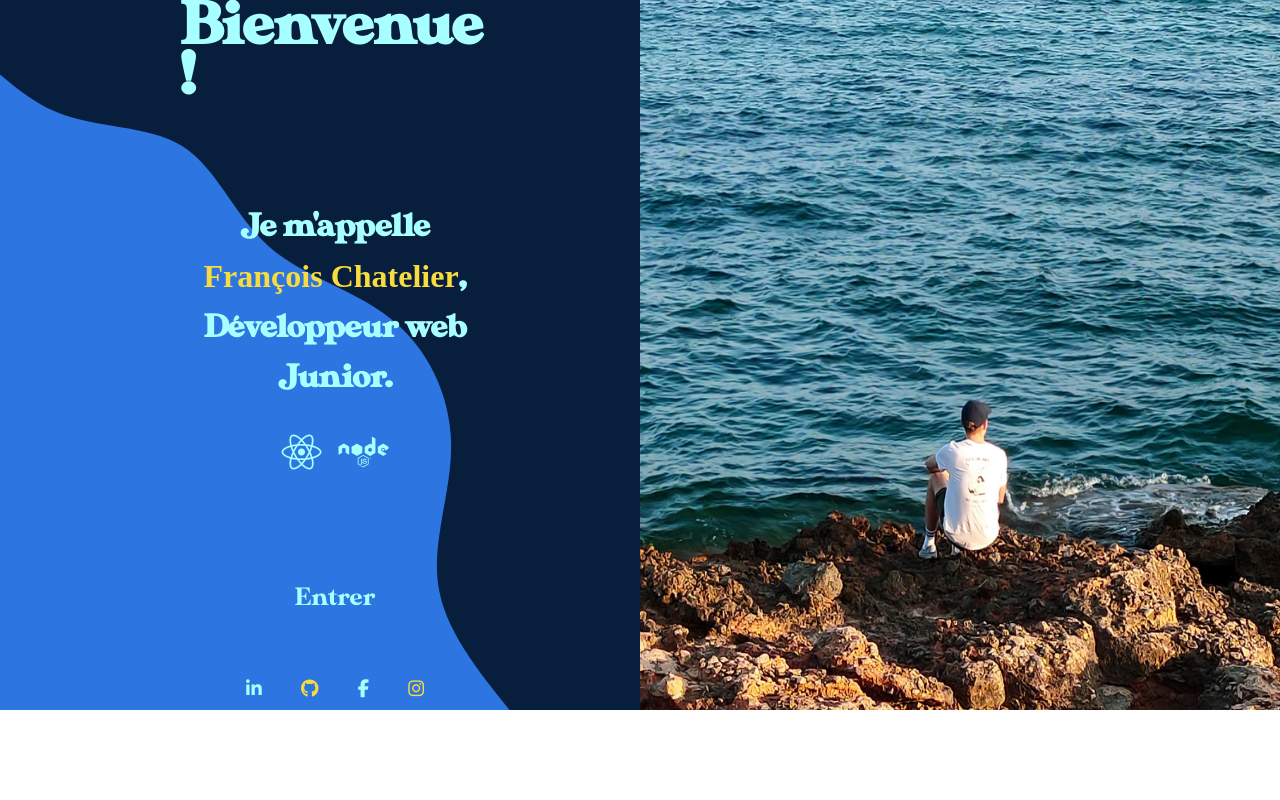
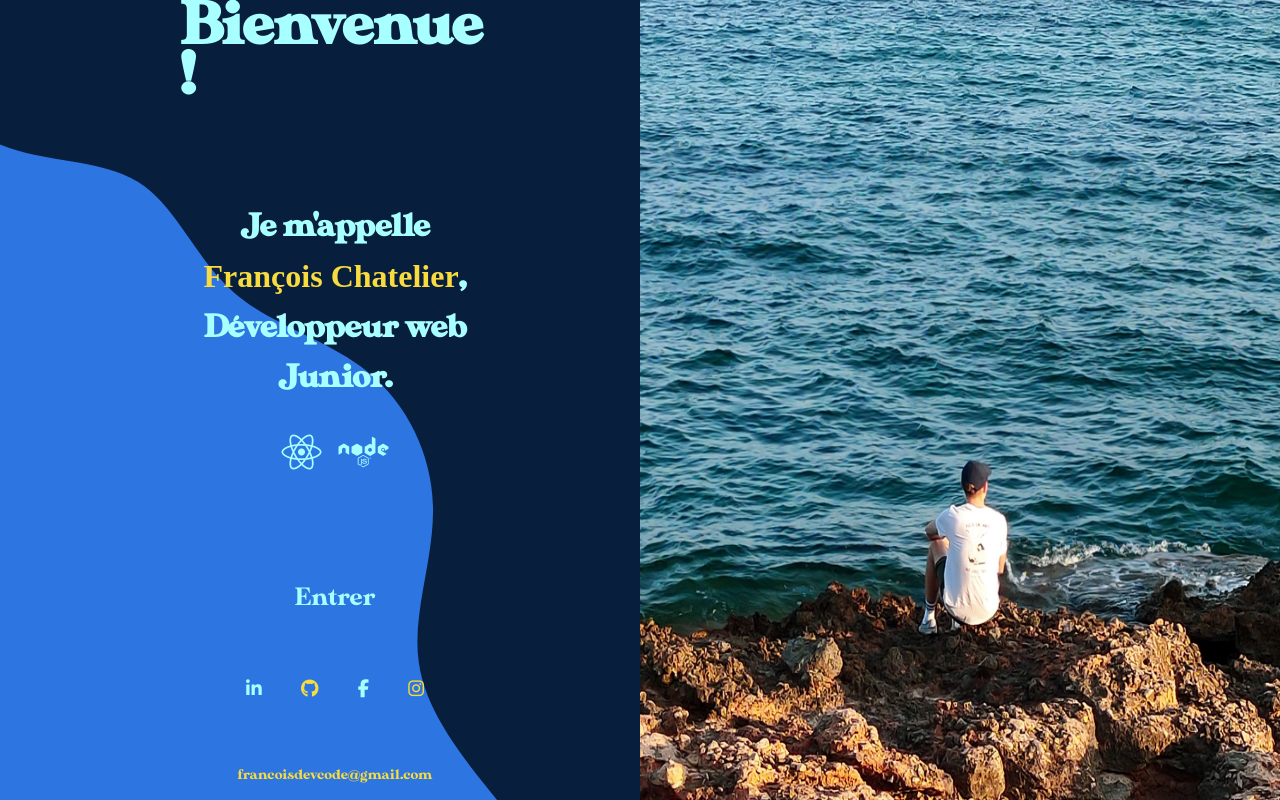
Before and after one commit to Francois-Chatelier/portfolio_francois, a React (Create React App) app: page / in a window 1280 px wide. Shown: the part 229-1029 px from the top of the page. Before the commit the page ends 944 px from the top, so only its background shows below. Built offline with nearby package versions, Linux system fonts and the light colour scheme; a web font is replaced by a local one.

Commit message:
créa branch portfolio + mise en place d'un fichier travaux pour les données

```diff
--- a/src/components/accueil/AccueilPage.jsx
+++ b/src/components/accueil/AccueilPage.jsx
@@ -53,6 +53,7 @@ const PageAccueil = () => {
               <i className="fab fa-instagram" />
             </a>
           </div>
+          <span className="mail">francoisdevcode@gmail.com</span>
         </div>
         <img className="mer" src={mer} alt="Moi même à la mer" />
       </div>
--- a/src/components/accueil/accueilPage.css
+++ b/src/components/accueil/accueilPage.css
@@ -139,6 +139,12 @@ p {
   transform: rotate(-360deg);
   transition: 0.5s ease;
 }
+.mail {
+  font-family: Sunflower;
+  font-size: 14px;
+  color: rgb(247, 219, 63);
+  padding-top: 40px;
+}
 
 @media screen and (max-width: 1100px) {
   .mer {
```
Also changed, not shown: src/data/travaux.js (added, +10 -0 lines).
